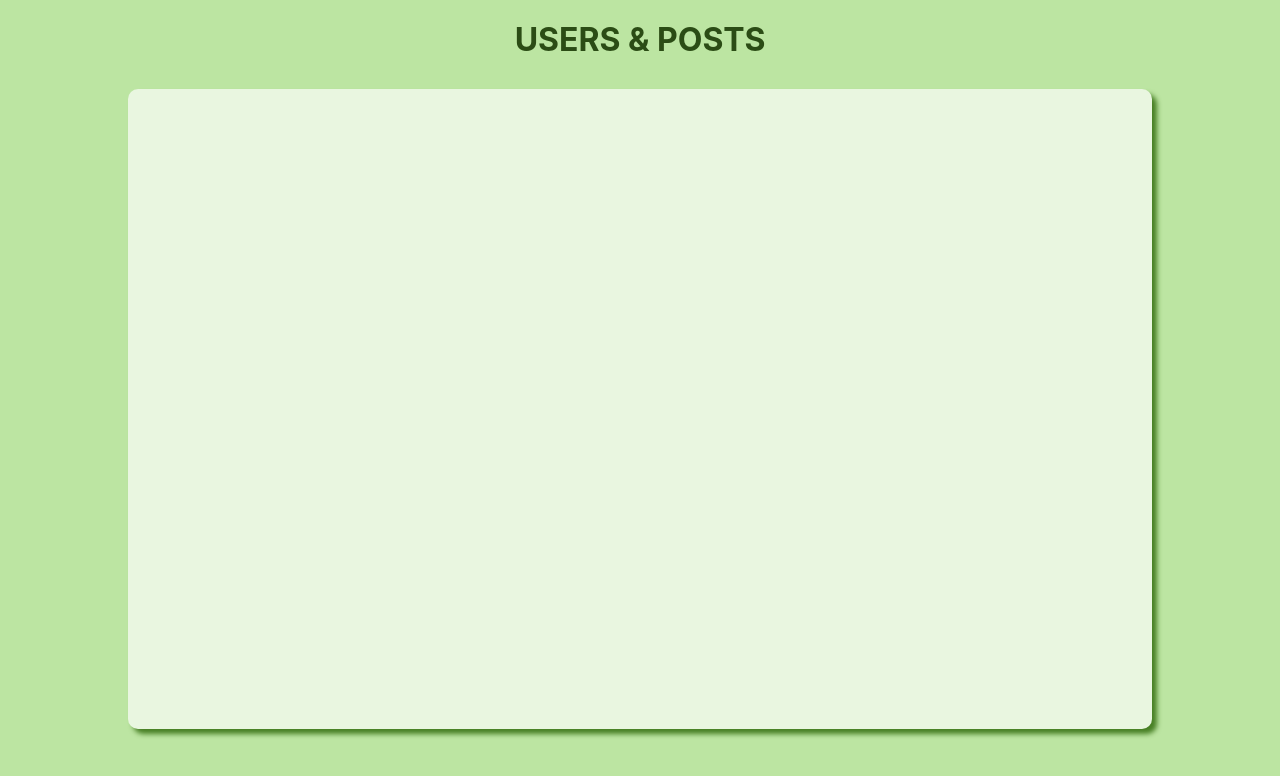
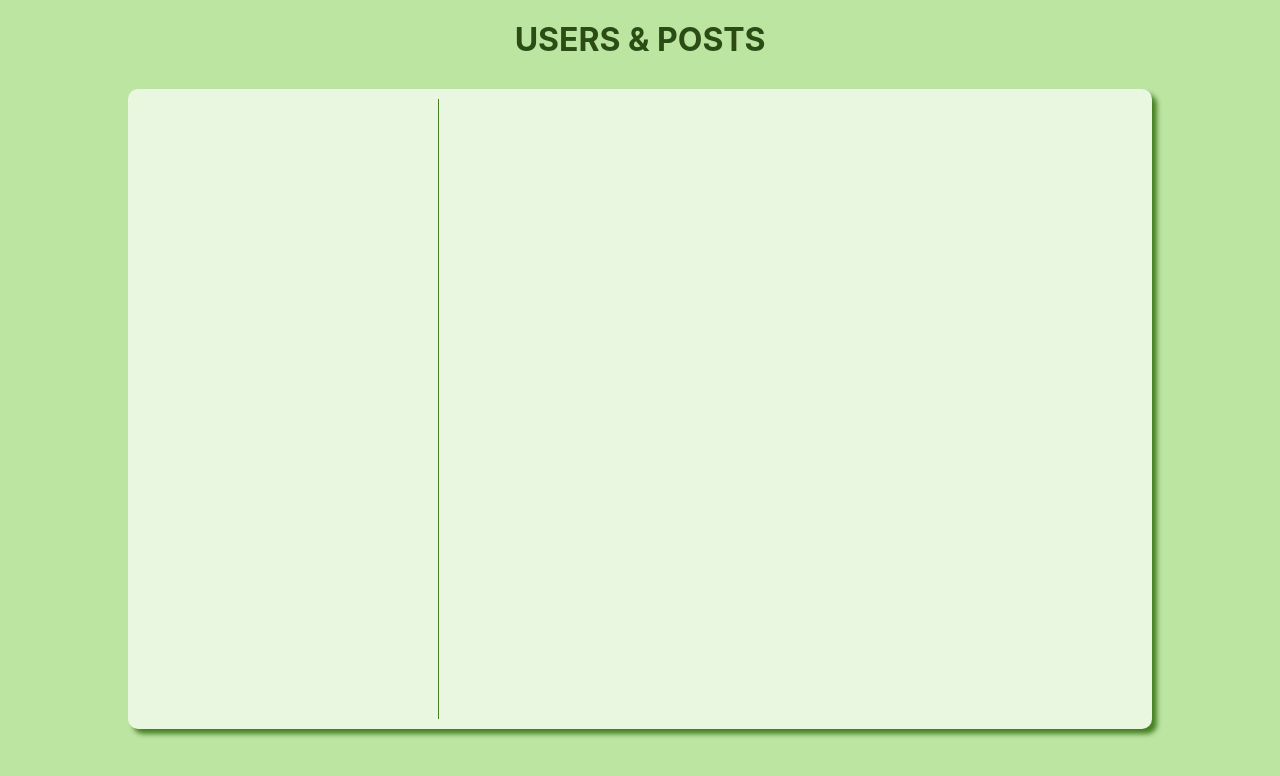
Before and after one commit to ElisabethFox/palax-react-test-crud, a React (Create React App) app: page / in a window 1280 px wide. Shown: the top 776 px of the page. Built offline with nearby package versions, Linux system fonts and the light colour scheme.

Commit message:
add main components and styles

```diff
--- a/package.json
+++ b/package.json
@@ -3,12 +3,15 @@
   "version": "0.1.0",
   "private": true,
   "dependencies": {
+    "@reduxjs/toolkit": "^1.9.5",
     "@testing-library/jest-dom": "^5.17.0",
     "@testing-library/react": "^13.4.0",
     "@testing-library/user-event": "^13.5.0",
+    "axios": "^1.4.0",
     "react": "^18.2.0",
     "react-dom": "^18.2.0",
     "react-scripts": "5.0.1",
+    "redux": "^4.2.1",
     "web-vitals": "^2.1.4"
   },
   "scripts": {
--- a/src/components/AppCard.jsx
+++ b/src/components/AppCard.jsx
@@ -1,7 +1,12 @@
 const AppCard = () => {
     return (
         <div className="card">
+            <div className="users__container">
+            </div>
 
+            <div className="post__container">
+
+            </div>
         </div>
     );
 }
--- a/src/index.css
+++ b/src/index.css
@@ -38,6 +38,8 @@ code {
 }
 
 .card {
+  display: flex;
+
   width: 80vw;
   height: 80vh;
 
@@ -48,3 +50,12 @@ code {
   border-radius: 10px;
   box-shadow: 5px 5px 5px var(--dark-green);
 }
+
+.users__container{
+  width: 30%;
+  border-right: 1px groove var(--dark-green);
+}
+
+.posts__container{
+  width: 70%;
+}
```
Also changed, not shown: 1 other file (tests, documents, lock files or other folders).
